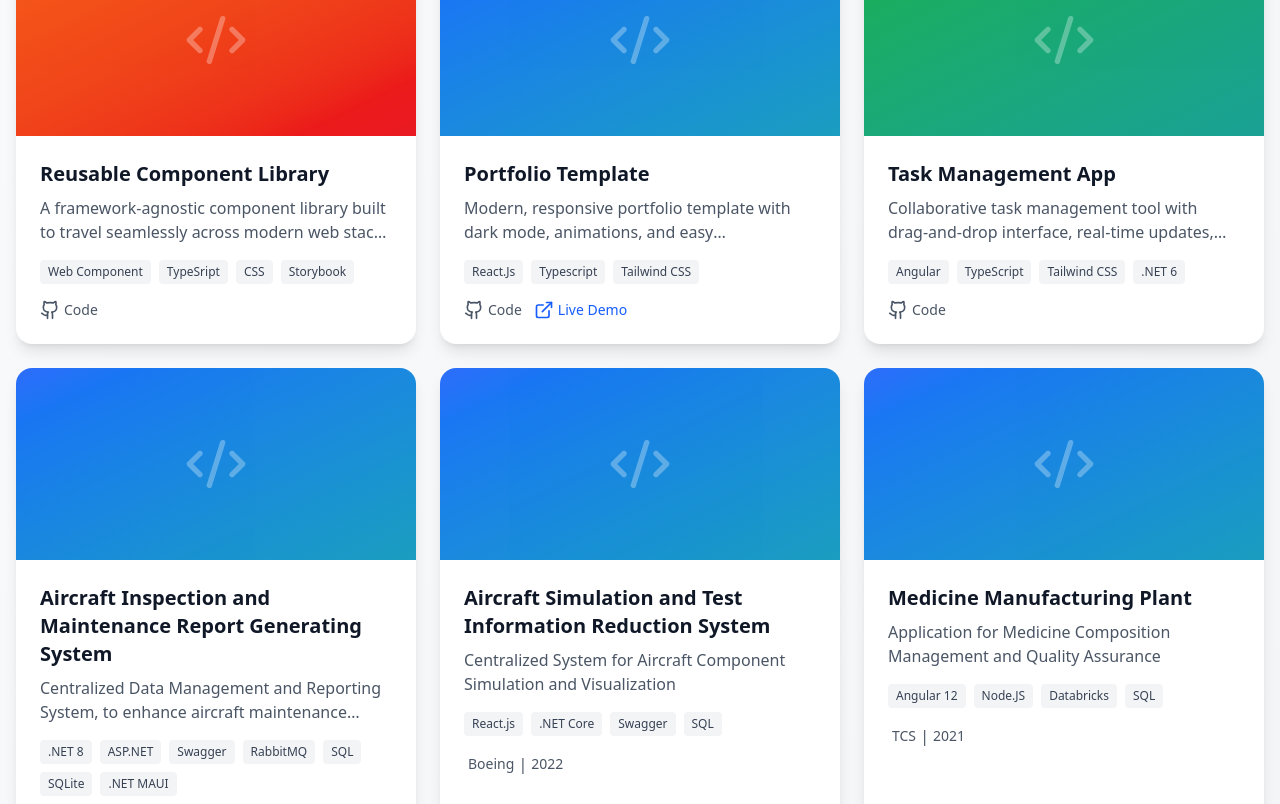
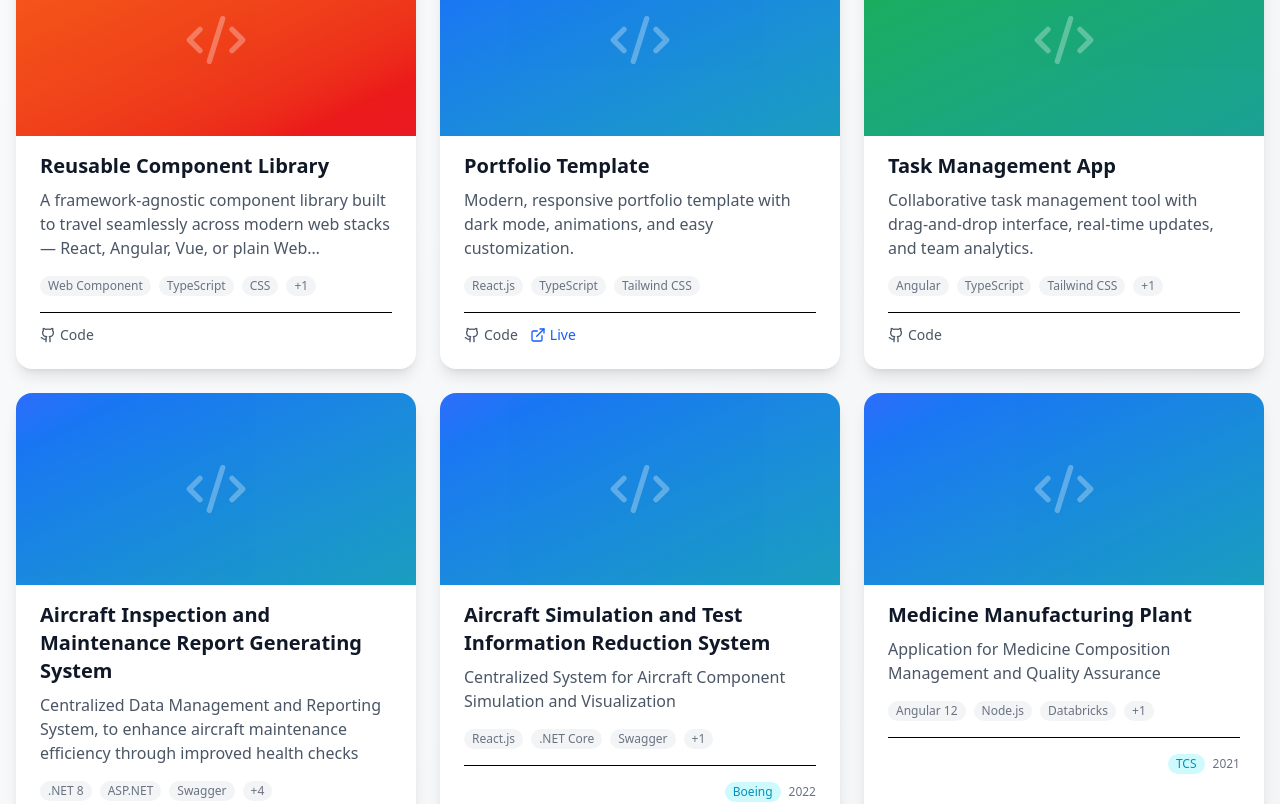
Before and after one commit to atreyidas93/pixel-and-logic, a React (Vite) app: page /projects in a window 1280 px wide. Shown: the part 440-1244 px from the top of the page. Built offline with nearby package versions, Linux system fonts and the light colour scheme.

Commit message:
refactor

```diff
--- a/src/pages/projects.tsx
+++ b/src/pages/projects.tsx
@@ -1,5 +1,7 @@
 import React, { useState } from 'react';
 import { ExternalLink, Github, Globe, Filter, Code2, Palette, Sparkles } from 'lucide-react';
+import Card from '../components/Cards';
+import Badge from '../components/Badge';
 
 interface Project {
   id: number;
@@ -15,6 +17,119 @@ interface Project {
   organization?: string;
 }
 
+interface ProjectCardProps {
+  project: Project;
+}
+
+const ProjectCard: React.FC<ProjectCardProps> = ({ project }) => {
+  const getCategoryGradient = (category: string): 'blue-purple' | 'green-teal' | 'orange-red' | 'purple-pink' => {
+    const gradients: { [key: string]: 'blue-purple' | 'green-teal' | 'orange-red' | 'purple-pink' } = {
+      web: 'blue-purple',
+      mobile: 'purple-pink',
+      tool: 'green-teal',
+      design: 'orange-red',
+    };
+    return gradients[category] || 'blue-purple';
+  };
+
+  const getCategoryIconGradient = (category: string) => {
+    const gradients: { [key: string]: string } = {
+      web: 'from-blue-600 to-cyan-600',
+      mobile: 'from-purple-600 to-pink-600',
+      tool: 'from-green-600 to-teal-600',
+      design: 'from-orange-600 to-red-600',
+    };
+    return gradients[category] || 'from-gray-600 to-gray-600';
+  };
+
+  return (
+    <Card
+      gradient={getCategoryGradient(project.category)}
+      className="overflow-hidden"
+    >
+      {/* Featured Badge */}
+      {project.featured && (
+        <div className="absolute top-4 right-4 z-10">
+          <Badge variant="warning" icon={Sparkles} size="sm">
+            Featured
+          </Badge>
+        </div>
+      )}
+
+      {/* Project Header with Gradient */}
+      <div className={`-m-6 mb-4 h-48 bg-gradient-to-br ${getCategoryIconGradient(project.category)} opacity-90 group-hover:opacity-100 transition-opacity`}>
+        <div className="h-full flex items-center justify-center">
+          <Code2 className="w-16 h-16 text-white/30" />
+        </div>
+      </div>
+
+      {/* Project Content */}
+      <div>
+        <h3 className="text-xl font-semibold mb-2 text-gray-900 dark:text-white">
+          {project.title}
+        </h3>
+        <p className="text-gray-600 dark:text-gray-400 mb-4 line-clamp-3">
+          {project.description}
+        </p>
+
+        {/* Technologies */}
+        <div className="flex flex-wrap gap-2 mb-4">
+          {project.technologies.slice(0, 3).map((tech, index) => (
+            <Badge key={index} variant="default" size="sm">
+              {tech}
+            </Badge>
+          ))}
+          {project.technologies.length > 3 && (
+            <Badge variant="default" size="sm">
+              +{project.technologies.length - 3}
+            </Badge>
+          )}
+        </div>
+
+        {/* Links and Metadata */}
+        <div className="flex flex-wrap items-center gap-3 pt-3 border-t dark:border-gray-700">
+          {project.github && (
+            <a
+              href={project.github}
+              target="_blank"
+              rel="noopener noreferrer"
+              className="inline-flex items-center text-gray-600 dark:text-gray-400 hover:text-gray-900 dark:hover:text-white transition-colors"
+              aria-label="View GitHub repository"
+            >
+              <Github className="w-4 h-4" />
+              <span className="ml-1 text-sm">Code</span>
+            </a>
+          )}
+          {project.live && (
+            <a
+              href={project.live}
+              target="_blank"
+              rel="noopener noreferrer"
+              className="inline-flex items-center text-blue-600 dark:text-blue-400 hover:text-blue-700 dark:hover:text-blue-300 transition-colors"
+              aria-label="View live demo"
+            >
+              <ExternalLink className="w-4 h-4" />
+              <span className="ml-1 text-sm">Live</span>
+            </a>
+          )}
+          {project.organization && (
+            <div className="ml-auto text-right">
+              <Badge variant="info" size="sm">
+                {project.organization}
+              </Badge>
+              {project.year && (
+                <span className="ml-2 text-xs text-gray-500 dark:text-gray-400">
+                  {project.year}
+                </span>
+              )}
+            </div>
+          )}
+        </div>
+      </div>
+    </Card>
+  );
+};
+
 const Projects: React.FC = () => {
   const [selectedCategory, setSelectedCategory] = useState<string>('all');
 
@@ -25,7 +140,7 @@ const Projects: React.FC = () => {
       title: 'Reusable Component Library',
       description: 'A framework-agnostic component library built to travel seamlessly across modern web stacks — React, Angular, Vue, or plain Web Components.',
       category: 'design',
-      technologies: ['Web Component', 'TypeSript', 'CSS', 'Storybook'],
+      technologies: ['Web Component', 'TypeScript', 'CSS', 'Storybook'],
       github: 'https://github.com/atreyidas93/nomad-ui-lib',
       featured: true,
     },
@@ -34,7 +149,7 @@ const Projects: React.FC = () => {
       title: 'Portfolio Template',
       description: 'Modern, responsive portfolio template with dark mode, animations, and easy customization.',
       category: 'web',
-      technologies: ['React.Js', 'Typescript', 'Tailwind CSS'],
+      technologies: ['React.js', 'TypeScript', 'Tailwind CSS'],
       github: 'https://github.com/atreyidas93/pixel-and-logic',
       live: 'https://atreyidas93.github.io/pixel-and-logic/',
       featured: true
@@ -70,7 +185,7 @@ const Projects: React.FC = () => {
       title: 'Medicine Manufacturing Plant',
       description: 'Application for Medicine Composition Management and Quality Assurance',
       category: 'web',
-      technologies: ['Angular 12', 'Node.JS', 'Databricks', 'SQL'],
+      technologies: ['Angular 12', 'Node.js', 'Databricks', 'SQL'],
       organization: 'TCS',
       year: 2021
     },
@@ -115,16 +230,6 @@ const Projects: React.FC = () => {
     ? projects
     : projects.filter(project => project.category === selectedCategory);
 
-  const getCategoryColor = (category: string) => {
-    const colors: { [key: string]: string } = {
-      web: 'from-blue-600 to-cyan-600',
-      mobile: 'from-purple-600 to-pink-600',
-      tool: 'from-green-600 to-teal-600',
-      design: 'from-orange-600 to-red-600',
-    };
-    return colors[category] || 'from-gray-600 to-gray-600';
-  };
-
   return (
     <div className="min-h-screen py-12">
       <div className="container mx-auto px-4">
@@ -163,95 +268,23 @@ const Projects: React.FC = () => {
         {/* Projects Grid */}
         <div className="grid md:grid-cols-2 lg:grid-cols-3 gap-6">
           {filteredProjects.map((project) => (
-            <div
-              key={project.id}
-              className="group relative bg-white dark:bg-gray-800 rounded-2xl overflow-hidden shadow-lg hover:shadow-2xl transition-all duration-300 transform hover:-translate-y-2"
-            >
-              {/* Featured Badge */}
-              {project.featured && (
-                <div className="absolute top-4 right-4 z-10">
-                  <span className="inline-flex items-center px-3 py-1 rounded-full text-xs font-medium bg-yellow-100 dark:bg-yellow-900 text-yellow-800 dark:text-yellow-200">
-                    <Sparkles className="w-3 h-3 mr-1" />
-                    Featured
-                  </span>
-                </div>
-              )}
-
-              {/* Project Image or Gradient */}
-              <div className={`h-48 bg-gradient-to-br ${getCategoryColor(project.category)} opacity-90 group-hover:opacity-100 transition-opacity`}>
-                <div className="h-full flex items-center justify-center">
-                  <Code2 className="w-16 h-16 text-white/30" />
-                </div>
-              </div>
-
-              {/* Project Content */}
-              <div className="p-6">
-                <h3 className="text-xl font-semibold mb-2 text-gray-900 dark:text-white">
-                  {project.title}
-                </h3>
-                <p className="text-gray-600 dark:text-gray-400 mb-4 line-clamp-2">
-                  {project.description}
-                </p>
-
-                {/* Technologies */}
-                <div className="flex flex-wrap gap-2 mb-4">
-                  {project.technologies.map((tech, index) => (
-                    <span
-                      key={index}
-                      className="px-2 py-1 text-xs font-medium bg-gray-100 dark:bg-gray-700 text-gray-700 dark:text-gray-300 rounded"
-                    >
-                      {tech}
-                    </span>
-                  ))}
-                </div>
-
-                {/* Links */}
-                <div className="flex gap-3">
-                  {project.github && (
-                    <a
-                      href={project.github}
-                      target="_blank"
-                      rel="noopener noreferrer"
-                      className="inline-flex items-center text-gray-600 dark:text-gray-400 hover:text-gray-900 dark:hover:text-white transition-colors"
-                    >
-                      <Github className="w-5 h-5" />
-                      <span className="ml-1 text-sm">Code</span>
-                    </a>
-                  )}
-                  {project.live && (
-                    <a
-                      href={project.live}
-                      target="_blank"
-                      rel="noopener noreferrer"
-                      className="inline-flex items-center text-blue-600 dark:text-blue-400 hover:text-blue-700 dark:hover:text-blue-300 transition-colors"
-                    >
-                      <ExternalLink className="w-5 h-5" />
-                      <span className="ml-1 text-sm">Live Demo</span>
-                    </a>
-                  )}
-                  {project.organization && (
-                    <a
-                      className="inline-flex items-center text-gray-600 dark:text-gray-400 hover:text-gray-900 dark:hover:text-white transition-colors"
-                    >
-                      <span className="ml-1 text-sm">{project.organization}</span>
-                      &nbsp;|
-                      <span className="ml-1 text-sm">{project.year}</span>
-                    </a>
-                  )}
-                </div>
-              </div>
-            </div>
+            <ProjectCard key={project.id} project={project} />
           ))}
         </div>
 
         {/* Empty State */}
         {filteredProjects.length === 0 && (
-          <div className="text-center py-12">
-            <Filter className="w-12 h-12 mx-auto text-gray-400 mb-4" />
+          <Card hover={false} padding="xl" className="text-center">
+            <div className="w-16 h-16 bg-gray-100 dark:bg-gray-700 rounded-full mx-auto mb-4 flex items-center justify-center">
+              <Filter className="w-8 h-8 text-gray-400" />
+            </div>
+            <h3 className="text-lg font-semibold mb-2 text-gray-900 dark:text-white">
+              No Projects Found
+            </h3>
             <p className="text-gray-600 dark:text-gray-400">
-              No projects found in this category.
+              No projects found in this category. Try selecting a different filter.
             </p>
-          </div>
+          </Card>
         )}
       </div>
     </div>
```
